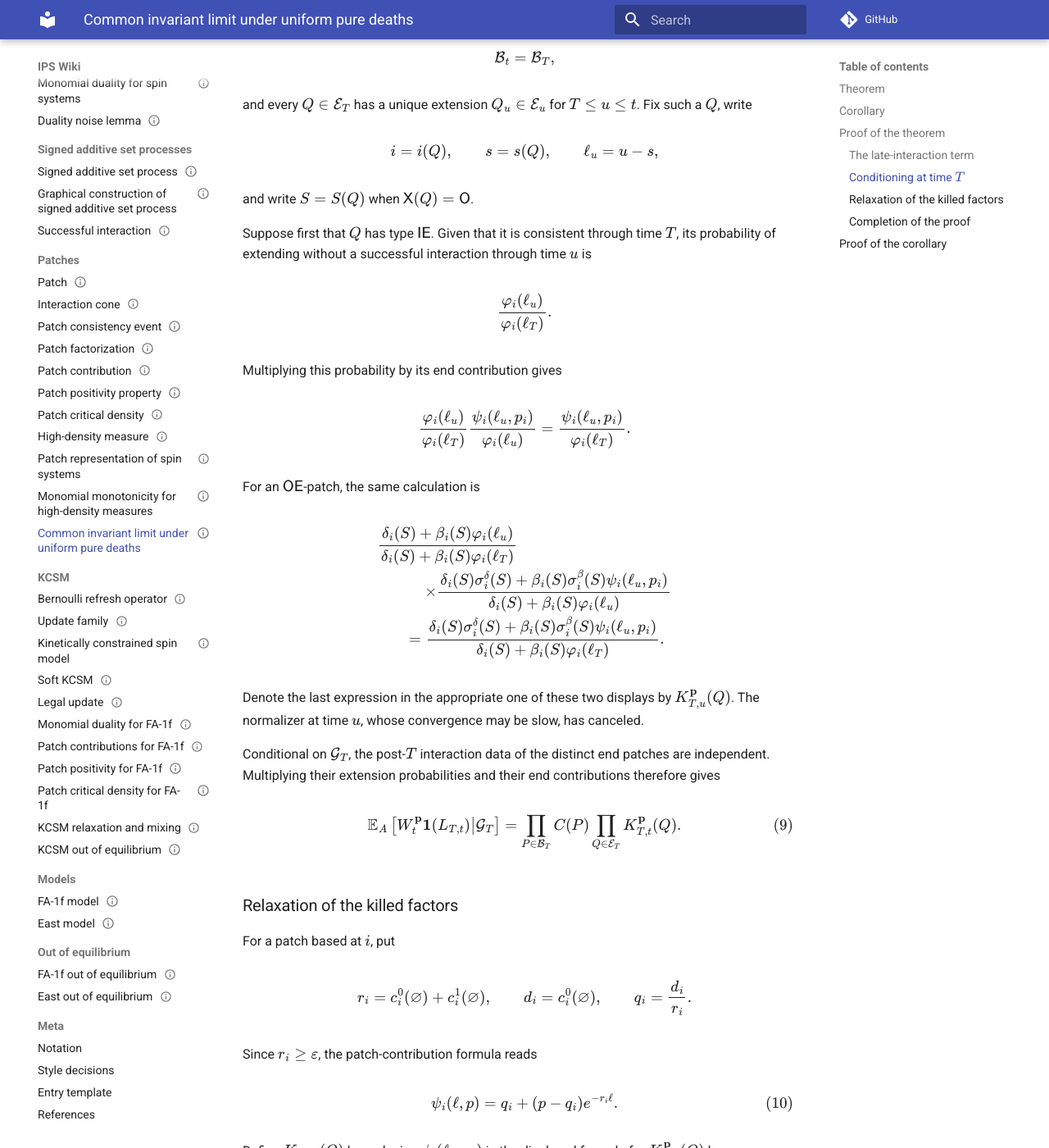
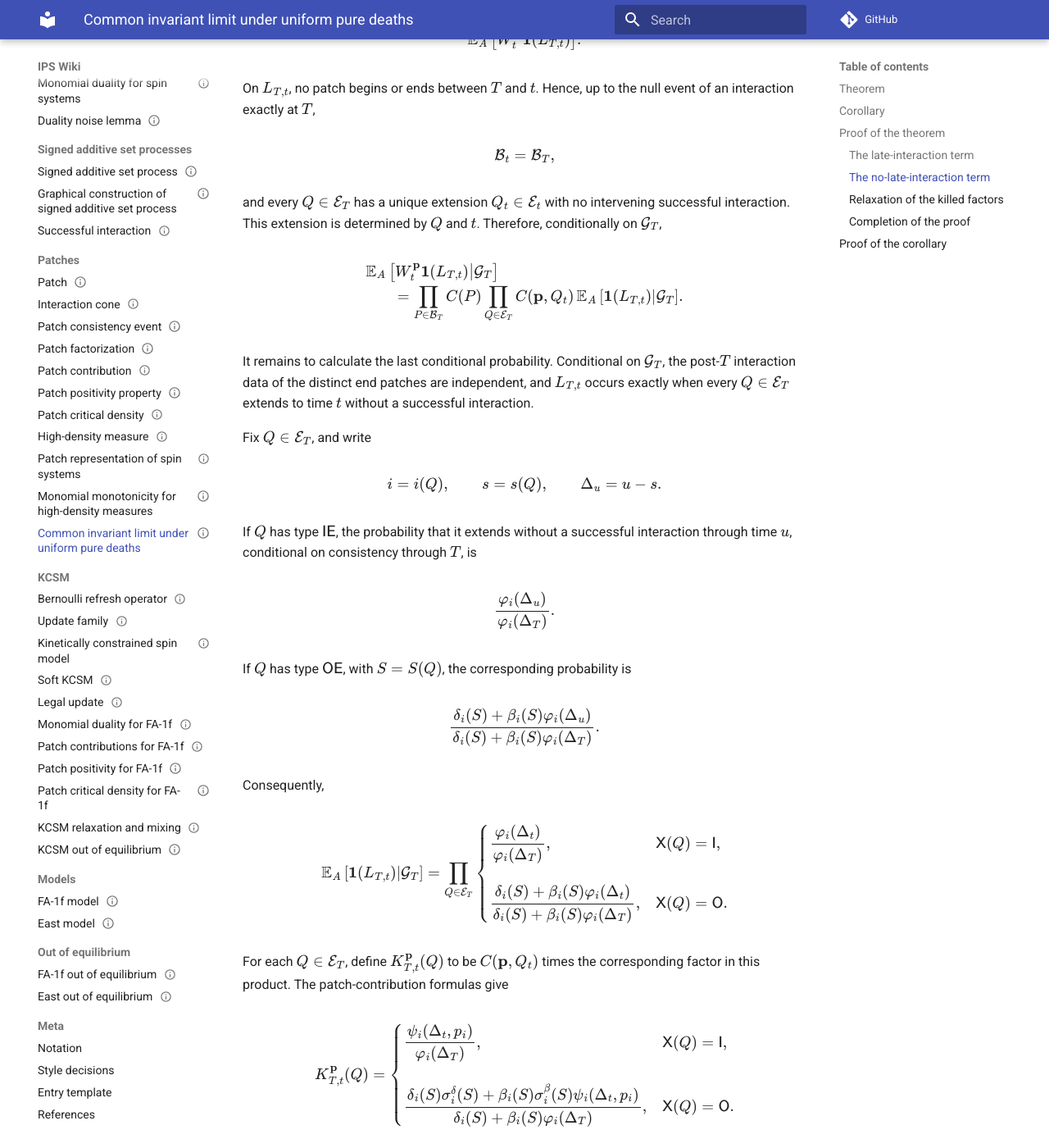
Before and after one commit to maciejgluchowski86-beep/ips-wiki, an MkDocs documentation site: the page built from docs/entries/common-invariant-limit-under-uniform-pure-deaths.md, in a window 1280 px wide and 1400 px high, scrolled down 3925 px. Shown: the whole window at 82% size. Built offline with MkDocs 1.6.1 and Material for MkDocs 9.7.7, drawn with Linux system fonts in a browser that asks for light colours; comment, search, counter and statistics services are not loaded; some of the changed text lies outside the part shown.

Commit message:
Reorganize no-late-interaction proof

```diff
--- a/docs/entries/common-invariant-limit-under-uniform-pure-deaths.md
+++ b/docs/entries/common-invariant-limit-under-uniform-pure-deaths.md
@@ -237,7 +237,15 @@ e^{-\varepsilon T}.
 \tag{8}
 $$
 
-### Conditioning at time \(T\)
+### The no-late-interaction term
+
+We now consider
+
+$$
+\mathbb E_A\left[
+W_t^{\mathbf p}\ind(L_{T,t})
+\right].
+$$
 
 On \(L_{T,t}\), no patch begins or ends between \(T\) and \(t\). Hence, up to the null event of an interaction exactly at \(T\),
 
@@ -245,67 +253,98 @@ $$
 \mathcal B_t=\mathcal B_T,
 $$
 
-and every \(Q\in\mathcal E_T\) has a unique extension \(Q_u\in\mathcal E_u\) for \(T\le u\le t\). Fix such a \(Q\), write
+and every \(Q\in\mathcal E_T\) has a unique extension \(Q_t\in\mathcal E_t\) with no intervening successful interaction. This extension is determined by \(Q\) and \(t\). Therefore, conditionally on \(\cG_T\),
+
+$$
+\begin{aligned}
+&
+\mathbb E_A\left[
+W_t^{\mathbf p}\ind(L_{T,t})
+\middle|\cG_T
+\right]
+\\
+&\qquad=
+\prod_{P\in\mathcal B_T}C(P)
+\prod_{Q\in\mathcal E_T}C(\mathbf p,Q_t)
+\,
+\mathbb E_A\left[
+\ind(L_{T,t})
+\middle|\cG_T
+\right].
+\end{aligned}
+$$
+
+It remains to calculate the last conditional probability. Conditional on \(\cG_T\), the post-\(T\) interaction data of the distinct end patches are independent, and \(L_{T,t}\) occurs exactly when every \(Q\in\mathcal E_T\) extends to time \(t\) without a successful interaction.
+
+Fix \(Q\in\mathcal E_T\), and write
 
 $$
 i=i(Q),
 \qquad
 s=s(Q),
 \qquad
-\ell_u=u-s,
+\Delta_u=u-s.
 $$
 
-and write \(S=S(Q)\) when \(\mathsf X(Q)=\mathsf O\).
-
-Suppose first that \(Q\) has type \(\mathsf{IE}\). Given that it is consistent through time \(T\), its probability of extending without a successful interaction through time \(u\) is
+If \(Q\) has type \(\mathsf{IE}\), the probability that it extends without a successful interaction through time \(u\), conditional on consistency through \(T\), is
 
 $$
-\frac{\varphi_i(\ell_u)}{\varphi_i(\ell_T)}.
+\frac{\varphi_i(\Delta_u)}{\varphi_i(\Delta_T)}.
 $$
 
-Multiplying this probability by its end contribution gives
+If \(Q\) has type \(\mathsf{OE}\), with \(S=S(Q)\), the corresponding probability is
 
 $$
-\frac{\varphi_i(\ell_u)}{\varphi_i(\ell_T)}
-\frac{\psi_i(\ell_u,p_i)}{\varphi_i(\ell_u)}
-=
-\frac{\psi_i(\ell_u,p_i)}{\varphi_i(\ell_T)}.
+\frac{
+\delta_i(S)+\beta_i(S)\varphi_i(\Delta_u)
+}{
+\delta_i(S)+\beta_i(S)\varphi_i(\Delta_T)
+}.
 $$
 
-For an \(\mathsf{OE}\)-patch, the same calculation is
+Consequently,
 
 $$
-\begin{aligned}
-&
-\frac{
-\delta_i(S)+\beta_i(S)\varphi_i(\ell_u)
+\mathbb E_A\left[
+\ind(L_{T,t})
+\middle|\cG_T
+\right]
+=
+\prod_{Q\in\mathcal E_T}
+\begin{cases}
+\dfrac{\varphi_i(\Delta_t)}{\varphi_i(\Delta_T)},
+&\mathsf X(Q)=\mathsf I,
+\\[1.2em]
+\dfrac{
+\delta_i(S)+\beta_i(S)\varphi_i(\Delta_t)
 }{
-\delta_i(S)+\beta_i(S)\varphi_i(\ell_T)
-}
-\\
-&\qquad\quad\times
-\frac{
+\delta_i(S)+\beta_i(S)\varphi_i(\Delta_T)
+},
+&\mathsf X(Q)=\mathsf O.
+\end{cases}
+$$
+
+For each \(Q\in\mathcal E_T\), define \(K_{T,t}^{\mathbf p}(Q)\) to be \(C(\mathbf p,Q_t)\) times the corresponding factor in this product. The patch-contribution formulas give
+
+$$
+K_{T,t}^{\mathbf p}(Q)
+=
+\begin{cases}
+\dfrac{\psi_i(\Delta_t,p_i)}{\varphi_i(\Delta_T)},
+&\mathsf X(Q)=\mathsf I,
+\\[1.2em]
+\dfrac{
 \delta_i(S)\sigma_i^\delta(S)
 +
-\beta_i(S)\sigma_i^\beta(S)\psi_i(\ell_u,p_i)
+\beta_i(S)\sigma_i^\beta(S)\psi_i(\Delta_t,p_i)
 }{
-\delta_i(S)+\beta_i(S)\varphi_i(\ell_u)
-}
-\\
-&\qquad=
-\frac{
-\delta_i(S)\sigma_i^\delta(S)
-+
-\beta_i(S)\sigma_i^\beta(S)\psi_i(\ell_u,p_i)
-}{
-\delta_i(S)+\beta_i(S)\varphi_i(\ell_T)
-}.
-\end{aligned}
+\delta_i(S)+\beta_i(S)\varphi_i(\Delta_T)
+},
+&\mathsf X(Q)=\mathsf O.
+\end{cases}
 $$
 
-Denote the last expression in the appropriate one of these two displays by \(K_{T,u}^{\mathbf p}(Q)\). The normalizer at time \(u\), whose convergence may be slow, has canceled.
-
-Conditional on \(\cG_T\), the post-\(T\) interaction data of the distinct end patches are independent. Multiplying their extension probabilities and their end contributions therefore gives
+Thus
 
 $$
 \mathbb E_A\left[
@@ -317,6 +356,8 @@ W_t^{\mathbf p}\ind(L_{T,t})
 \prod_{Q\in\mathcal E_T}K_{T,t}^{\mathbf p}(Q).
 \tag{9}
 $$
+
+The normalizer at time \(t\), whose convergence may be slow, has canceled before the killed factor is estimated.
 
 ### Relaxation of the killed factors
 
@@ -333,13 +374,13 @@ $$
 Since \(r_i\ge\varepsilon\), the patch-contribution formula reads
 
 $$
-\psi_i(\ell,p)
+\psi_i(\Delta,p)
 =
-q_i+(p-q_i)e^{-r_i\ell}.
+q_i+(p-q_i)e^{-r_i\Delta}.
 \tag{10}
 $$
 
-Define \(K_{T,\infty}(Q)\) by replacing \(\psi_i(\ell_u,p_i)\) in the displayed formula for \(K_{T,u}^{\mathbf p}(Q)\) by \(q_i\). Equivalently, it is the limit of the joint factor “no successful interaction through \(u\)” times “end contribution at \(u\).” Thus this definition also covers the case in which the limiting consistency probability vanishes. Conditional factorization gives
+Define \(K_{T,\infty}(Q)\) by replacing \(\psi_i(\Delta_t,p_i)\) in the displayed formula for \(K_{T,t}^{\mathbf p}(Q)\) by \(q_i\). Equivalently, it is the limit of the joint factor “no successful interaction through \(t\)” times “end contribution at \(t\).” Thus this definition also covers the case in which the limiting consistency probability vanishes. Conditional factorization gives
 
 $$
 \mathbb E_A\left[
@@ -355,18 +396,18 @@ $$
 Let \(K_{T,t}^{\varepsilon,\mathbf 1}(Q)\) be the same killed factor for the less noisy model with terminal density \(\mathbf 1\). The successful-interaction rates and all consistency normalizers are unchanged by the perturbation. Put \(r_i^\varepsilon=r_i-\varepsilon\). When \(r_i^\varepsilon>0\), set \(q_i^\varepsilon=d_i/r_i^\varepsilon\); then
 
 $$
-\psi_i^\varepsilon(\ell,1)
+\psi_i^\varepsilon(\Delta,1)
 =
 q_i^\varepsilon+
-\left(1-q_i^\varepsilon\right)e^{-r_i^\varepsilon\ell}
+\left(1-q_i^\varepsilon\right)e^{-r_i^\varepsilon\Delta}
 \ge
-e^{-r_i^\varepsilon\ell}.
+e^{-r_i^\varepsilon\Delta}.
 \tag{12}
 $$
 
-If \(r_i^\varepsilon=0\), then \(d_i=0\) and \(\psi_i^\varepsilon(\ell,1)=1\), so the estimates below follow directly.
+If \(r_i^\varepsilon=0\), then \(d_i=0\) and \(\psi_i^\varepsilon(\Delta,1)=1\), so the estimates below follow directly.
 
-For an \(\mathsf{IE}\)-patch, (10), (12), and \(\ell_t\ge t-T\) give
+For an \(\mathsf{IE}\)-patch, (10), (12), and \(\Delta_t\ge t-T\) give
 
 $$
 \begin{aligned}
@@ -375,17 +416,17 @@ K_{T,t}^{\mathbf p}(Q)-K_{T,\infty}(Q)
 \right|
 &=
 \frac{
-\left|p_i-q_i\right|e^{-r_i\ell_t}
+\left|p_i-q_i\right|e^{-r_i\Delta_t}
 }{
-\varphi_i(\ell_T)
+\varphi_i(\Delta_T)
 }
 \\
 &\le
-e^{-\varepsilon\ell_t}
+e^{-\varepsilon\Delta_t}
 \frac{
-e^{-r_i^\varepsilon\ell_t}
+e^{-r_i^\varepsilon\Delta_t}
 }{
-\varphi_i(\ell_T)
+\varphi_i(\Delta_T)
 }
 \\
 &\le
@@ -418,7 +459,7 @@ the numerator of the killed factor is
 $$
 \beta_i(S)
 \left(
-\psi_i(\ell,p)-p_{i,S}^\star
+\psi_i(\Delta,p)-p_{i,S}^\star
 \right).
 $$
 
@@ -454,14 +495,14 @@ By (12) and (14),
 
 $$
 \begin{aligned}
-\psi_i^\varepsilon(\ell,1)-p_{i,S}^\star
+\psi_i^\varepsilon(\Delta,1)-p_{i,S}^\star
 &=
 q_i^\varepsilon-p_{i,S}^\star
 +
-\left(1-q_i^\varepsilon\right)e^{-r_i^\varepsilon\ell}
+\left(1-q_i^\varepsilon\right)e^{-r_i^\varepsilon\Delta}
 \\
 &\ge
-\left(1-p_{i,S}^\star\right)e^{-r_i^\varepsilon\ell}.
+\left(1-p_{i,S}^\star\right)e^{-r_i^\varepsilon\Delta}.
 \end{aligned}
 \tag{16}
 $$
@@ -475,9 +516,9 @@ K_{T,t}^{\mathbf p}(Q)-K_{T,\infty}(Q)
 \right|
 &=
 \frac{
-\beta_i(S)\left|p_i-q_i\right|e^{-r_i\ell_t}
+\beta_i(S)\left|p_i-q_i\right|e^{-r_i\Delta_t}
 }{
-\delta_i(S)+\beta_i(S)\varphi_i(\ell_T)
+\delta_i(S)+\beta_i(S)\varphi_i(\Delta_T)
 }
 \\
 &\le
@@ -502,16 +543,16 @@ For an \(\mathsf{IE}\)-patch,
 
 $$
 0\le
-\psi_i(\ell,p_i)
+\psi_i(\Delta,p_i)
 \le
-\psi_i(\ell,1)
+\psi_i(\Delta,1)
 \le
-\psi_i^\varepsilon(\ell,1),
+\psi_i^\varepsilon(\Delta,1),
 \qquad
-0\le q_i\le q_i^\varepsilon\le\psi_i^\varepsilon(\ell,1).
+0\le q_i\le q_i^\varepsilon\le\psi_i^\varepsilon(\Delta,1).
 $$
 
-Dividing by the common positive denominator \(\varphi_i(\ell_T)\) proves (18). For an \(\mathsf{OE}\)-patch, the killed factor is affine and nondecreasing in \(p_i\), and
+Dividing by the common positive denominator \(\varphi_i(\Delta_T)\) proves (18). For an \(\mathsf{OE}\)-patch, the killed factor is affine and nondecreasing in \(p_i\), and
 
 $$
 K_{T,t}^{\mathbf p}(Q)
```
